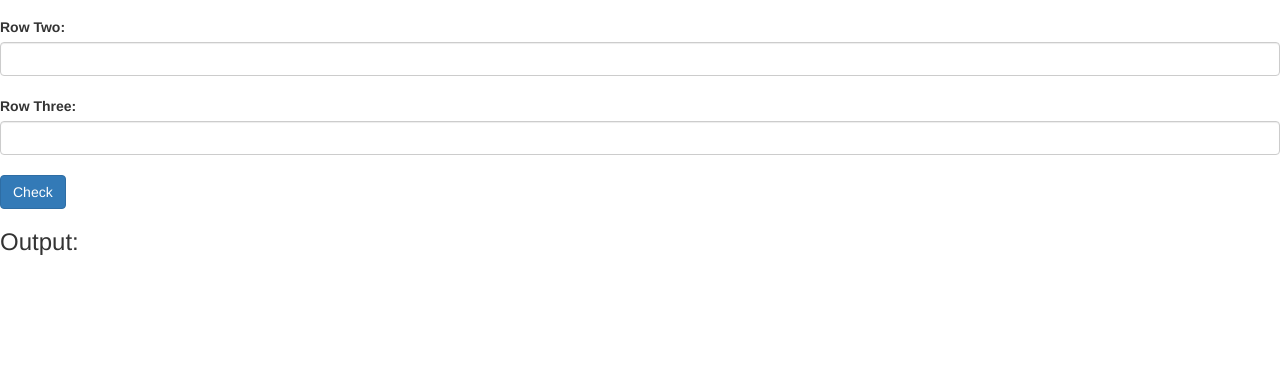
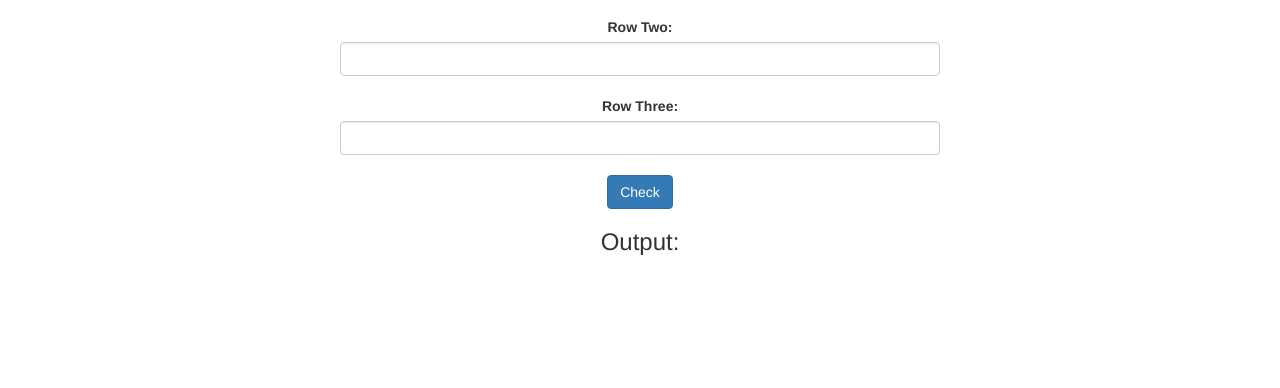
Before and after one commit to azamatbekmurat/haiku-checker, a website built with webpack: page src/index.html in a window 1280 px wide. Shown: the part 412-800 px from the top of the page. Built offline with nearby package versions, Linux system fonts and the light colour scheme.

Commit message:
Add style to front-end

```diff
--- a/src/styles.css
+++ b/src/styles.css
@@ -1,3 +1,12 @@
 .jumbotron{
   background-color: lightblue;
 }
+body{
+  text-align: center;
+}
+
+#haiku{
+  width: 600px;
+  text-align: center;
+  display: inline-block;
+}
```
